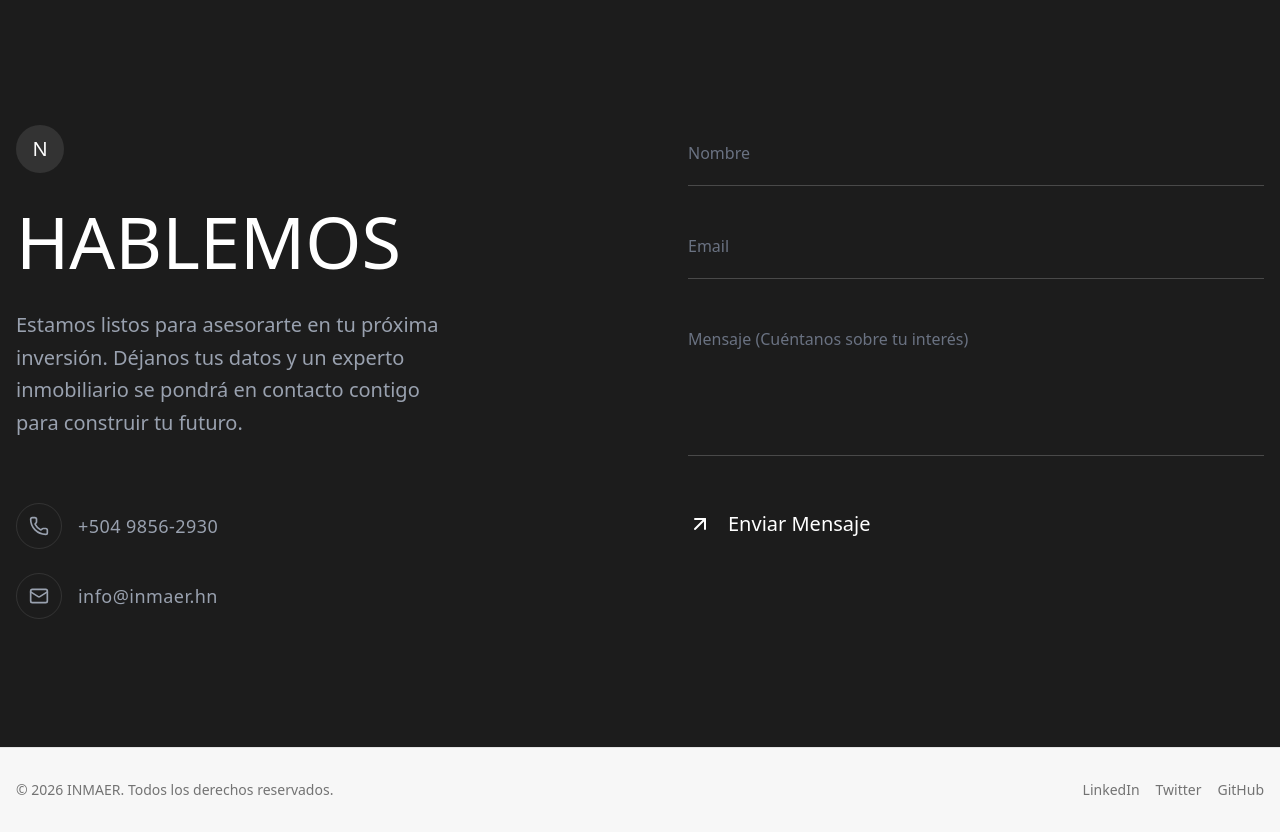
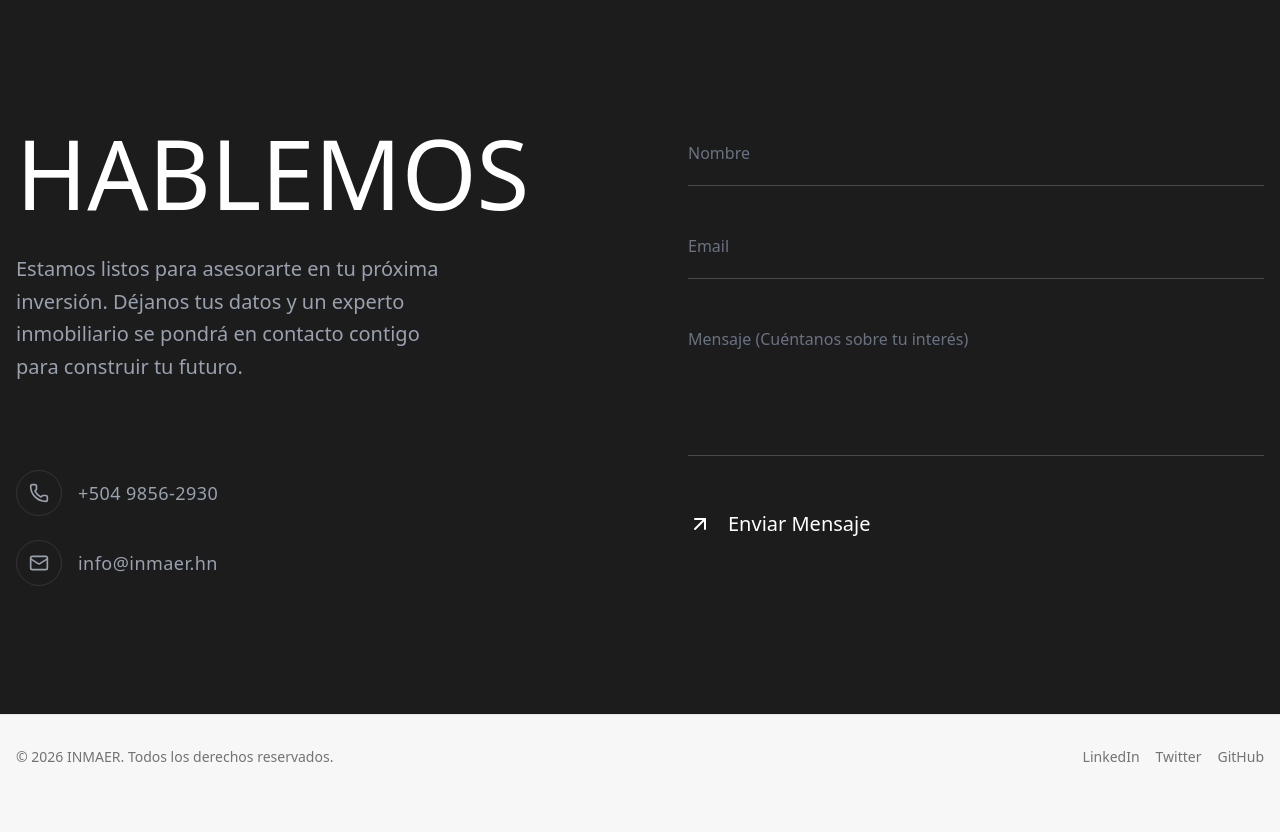
Before and after one commit to rplushn/inmaer-web, a Next.js app: page / in a window 1280 px wide. Shown: the part 7840-8672 px from the top of the page. After the commit the page ends 8639 px from the top, so only its background shows below. Built offline with nearby package versions, Linux system fonts and the light colour scheme.

Commit message:
Refine Contact Form: Remove icon above title, increase title size by ~15%, and reduce font weight

```diff
--- a/src/components/design-2/section8-contact-form.tsx
+++ b/src/components/design-2/section8-contact-form.tsx
@@ -2,7 +2,7 @@
 
 import { motion } from "framer-motion";
 import { ArrowDownLeft, Mail, Phone } from "lucide-react";
-import React from "react";
+import React, { useRef } from "react";
 import { cn } from "@/lib/utils";
 
 interface Section8ContactFormProps {
@@ -24,12 +24,10 @@ const Section8ContactForm = ({ className }: Section8ContactFormProps) => {
                 transition={{ duration: 0.8 }}
                 viewport={{ once: true }}
               >
-                <div className="w-12 h-12 rounded-full bg-white/10 flex items-center justify-center mb-8">
-                  <span className="text-xl font-light">N</span>
-                </div>
+                {/* Icon removed to lift the title up */}
 
                 <h2
-                  className="text-5xl md:text-7xl font-medium mb-8 uppercase"
+                  className="text-6xl md:text-8xl font-normal mb-8 uppercase"
                   style={{ fontFamily: 'system-ui, -apple-system, sans-serif' }}
                 >
                   HABLEMOS
```
